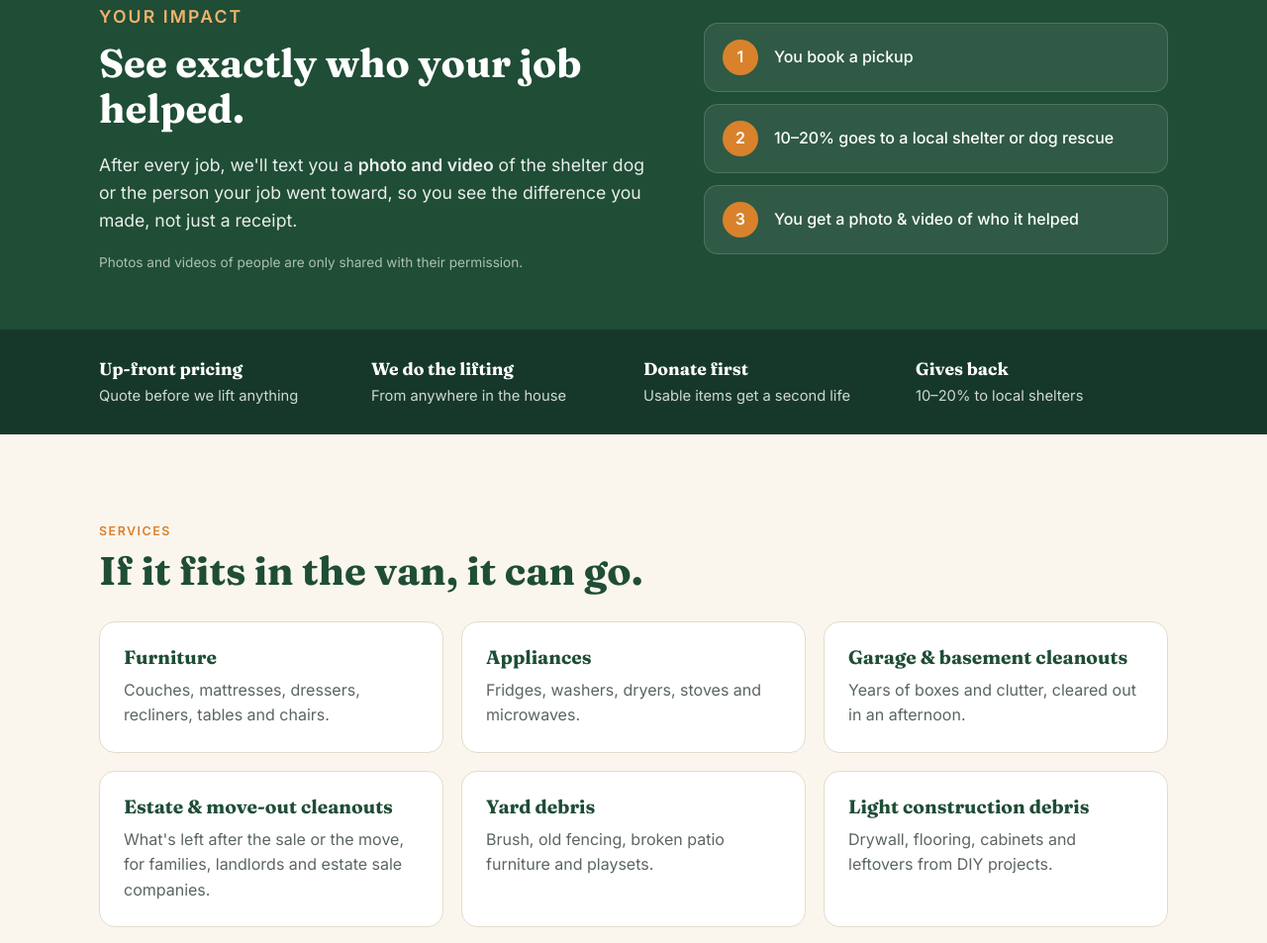
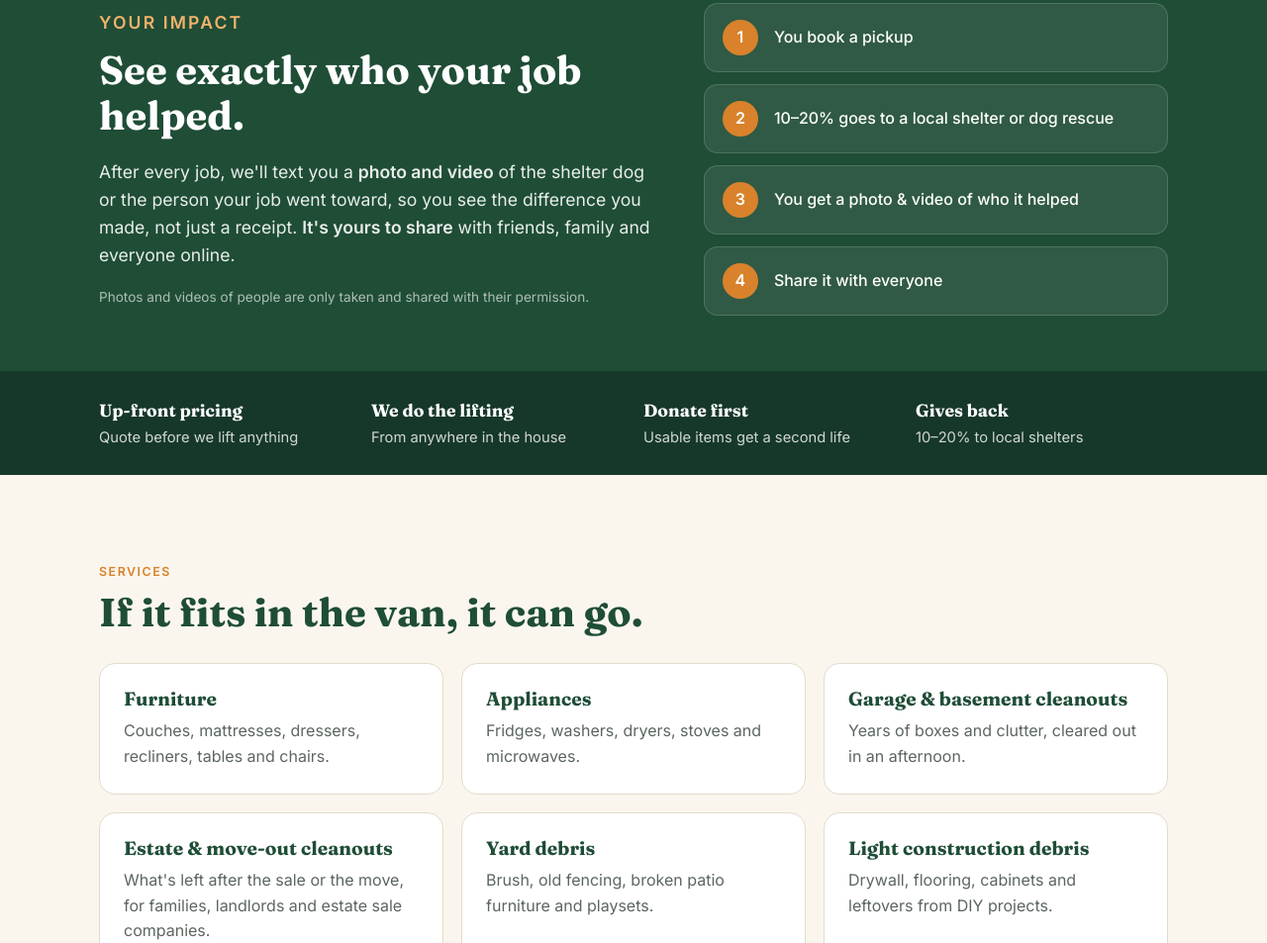
Before and after one commit to fainetz/been-there-hauled-that-site, a plain HTML site: page index.html in a window 1280 px wide. Shown: the part 749-1702 px from the top of the page at 99% size. Drawn offline with Linux system fonts and the light colour scheme.

Commit message:
Customers can share their impact photo/video
Co-Authored-By: Claude Opus 5.5 <noreply@anthropic.com>

```diff
--- a/index.html
+++ b/index.html
@@ -54,13 +54,14 @@
       <div class="impact-copy">
         <p class="eyebrow light">Your impact</p>
         <h2>See exactly who your job helped.</h2>
-        <p>After every job, we'll text you a <strong>photo and video</strong> of the shelter dog or the person your job went toward, so you see the difference you made, not just a receipt.</p>
-        <p class="small-print">Photos and videos of people are only shared with their permission.</p>
+        <p>After every job, we'll text you a <strong>photo and video</strong> of the shelter dog or the person your job went toward, so you see the difference you made, not just a receipt. <strong>It's yours to share</strong> with friends, family and everyone online.</p>
+        <p class="small-print">Photos and videos of people are only taken and shared with their permission.</p>
       </div>
       <ol class="impact-steps">
         <li><b>1</b><span>You book a pickup</span></li>
         <li><b>2</b><span>10–20% goes to a local shelter or dog rescue</span></li>
         <li><b>3</b><span>You get a photo & video of who it helped</span></li>
+        <li><b>4</b><span>Share it with everyone</span></li>
       </ol>
     </div>
   </section>
```
